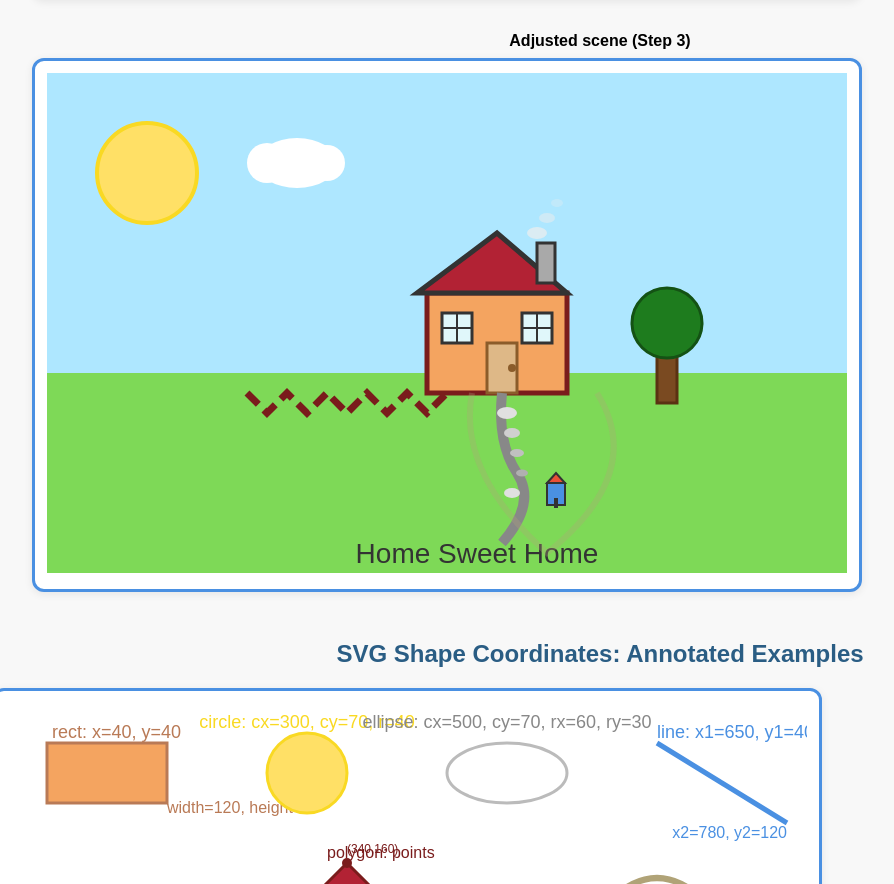
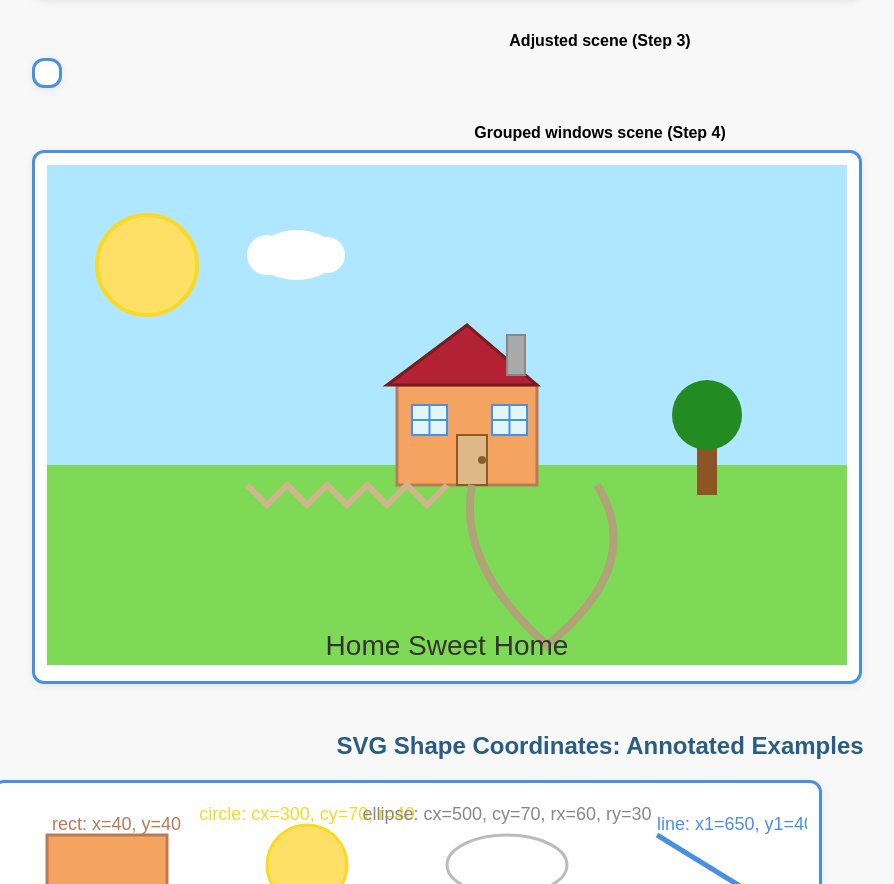
Before and after one commit to sharlenelim21/t04-1, a plain HTML site: page index.html in a window 1280 px wide. Shown: the part 1200-2084 px from the top of the page, without its empty margins (40-934 px from the left). Drawn offline with Linux system fonts and the light colour scheme.

Commit message:
refactor: add fourth SVG with windows grouped via <g> and positioned using translate [AI-assisted]

```diff
--- a/index.html
+++ b/index.html
@@ -182,18 +182,27 @@
 	</figure>
 
 	<!-- Step 3: Adjusted scene -->
+
 	<figure id="scene-adjusted-figure" style="margin-bottom:2em;">
-		<figcaption style="text-align:center;font-weight:bold;margin-bottom:8px;">Adjusted scene (Step 3)</figcaption>
+			<figcaption style="text-align:center;font-weight:bold;margin-bottom:8px;">Adjusted scene (Step 3)</figcaption>
+			<div class="svg-border">
+					<!-- ...existing code... -->
+			</div>
+	</figure>
+
+	<!-- Step 4: Grouped windows scene -->
+	<figure id="scene-grouped-figure" style="margin-bottom:2em;">
+		<figcaption style="text-align:center;font-weight:bold;margin-bottom:8px;">Grouped windows scene (Step 4)</figcaption>
 		<div class="svg-border">
 			<svg
-				id="scene-adjusted"
+				id="scene-grouped"
 				viewBox="0 0 800 500"
 				width="800" height="500"
-				aria-labelledby="svgTitle3 svgDesc3"
+				aria-labelledby="svgTitle4 svgDesc4"
 				role="img"
 			>
-				<title id="svgTitle3">SVG House and Garden Scene (Adjusted)</title>
-				<desc id="svgDesc3">A house and garden scene with improved layout, contrast, and extra details.</desc>
+				<title id="svgTitle4">SVG House and Garden Scene (Grouped Windows)</title>
+				<desc id="svgDesc4">A house and garden scene with windows refactored into a reusable group.</desc>
 				<!-- Sky -->
 				<rect x="0" y="0" width="800" height="300" fill="#aee7ff" />
 				<!-- Grass -->
@@ -204,63 +213,50 @@
 				<ellipse cx="250" cy="90" rx="40" ry="25" fill="#fff" />
 				<circle cx="220" cy="90" r="20" fill="#fff" />
 				<circle cx="280" cy="90" r="18" fill="#fff" />
-				<!-- Tree trunk and foliage, shifted left for balance -->
-				<g transform="translate(-40,0)"><rect x="650" y="270" width="20" height="60" fill="#7a4a21" stroke="#5a3212" stroke-width="3" />
-				<circle cx="660" cy="250" r="35" fill="#1e7c1e" stroke="#145214" stroke-width="3" /></g>
-				<!-- House group, shifted right for balance -->
-				<g transform="translate(30,0)">
-					<!-- House body: higher contrast, thicker stroke -->
-					<rect x="350" y="220" width="140" height="100" fill="#f4a460" stroke="#7a1c1c" stroke-width="5" />
-					<!-- Roof: more contrast, thicker stroke -->
-					<polygon points="340,220 420,160 490,220" fill="#b22234" stroke="#333" stroke-width="5" />
-					<!-- Chimney: thicker stroke -->
-					<rect x="460" y="170" width="18" height="40" fill="#a9a9a9" stroke="#333" stroke-width="3" />
-					<!-- Door: thicker stroke -->
-					<rect x="410" y="270" width="30" height="50" fill="#deb887" stroke="#8b5c2a" stroke-width="3" />
-					<!-- Door knob -->
-					<circle cx="435" cy="295" r="4" fill="#8b5c2a" />
-					<!-- Windows: higher contrast, thicker stroke -->
-					<rect x="365" y="240" width="30" height="30" fill="#e0f7fa" stroke="#333" stroke-width="3" />
-					<rect x="445" y="240" width="30" height="30" fill="#e0f7fa" stroke="#333" stroke-width="3" />
-					<!-- Window panes -->
-					<line x1="380" y1="240" x2="380" y2="270" stroke="#333" stroke-width="2" />
-					<line x1="365" y1="255" x2="395" y2="255" stroke="#333" stroke-width="2" />
-					<line x1="460" y1="240" x2="460" y2="270" stroke="#333" stroke-width="2" />
-					<line x1="445" y1="255" x2="475" y2="255" stroke="#333" stroke-width="2" />
-					<!-- Curved stone footpath to door -->
-					<path d="M425,320 Q420,370 440,400 Q460,430 425,470" fill="none" stroke="#888" stroke-width="10" />
-					<!-- Stones on path -->
-					<ellipse cx="430" cy="340" rx="10" ry="6" fill="#e0e0e0" />
-					<ellipse cx="435" cy="360" rx="8" ry="5" fill="#d0d0d0" />
-					<ellipse cx="440" cy="380" rx="7" ry="4" fill="#c0c0c0" />
-					<ellipse cx="445" cy="400" rx="6" ry="3.5" fill="#b0b0b0" />
-					<ellipse cx="435" cy="420" rx="8" ry="5" fill="#e0e0e0" />
-					<!-- Mailbox near path -->
-					<rect x="470" y="410" width="18" height="22" fill="#4a90e2" stroke="#333" stroke-width="2" />
-					<polygon points="470,410 479,400 488,410" fill="#e94f37" stroke="#333" stroke-width="2" />
-					<rect x="477" y="425" width="4" height="10" fill="#333" />
-					<!-- Caption -->
-					<text x="400" y="490" text-anchor="middle" font-size="28" fill="#333" font-family="Arial, sans-serif">Home Sweet Home</text>
-				</g>
-				<!-- Fence: dashed stroke, higher contrast -->
-				<polyline points="200,320 220,340 240,320 260,340 280,320 300,340 320,320 340,340 360,320 380,340 400,320" fill="none" stroke="#7a1c1c" stroke-width="7" stroke-dasharray="16 8" />
-				<!-- Curved garden path (original, faded for clarity) -->
-				<path d="M425,320 Q410,400 500,480 Q600,400 550,320" fill="none" stroke="#b0a377" stroke-width="6" opacity="0.3" />
-				<!-- Chimney smoke: subtle ellipses -->
-				<ellipse cx="490" cy="160" rx="10" ry="6" fill="#eee" opacity="0.7" />
-				<ellipse cx="500" cy="145" rx="8" ry="5" fill="#eee" opacity="0.5" />
-				<ellipse cx="510" cy="130" rx="6" ry="4" fill="#eee" opacity="0.3" />
+				<!-- Tree trunk (rect) -->
+				<rect x="650" y="270" width="20" height="60" fill="#8d5524" />
+				<!-- Tree foliage (circle) -->
+				<circle cx="660" cy="250" r="35" fill="#228b22" />
+				<!-- House body (rect) -->
+				<rect x="350" y="220" width="140" height="100" fill="#f4a460" stroke="#b97a56" stroke-width="3" />
+				<!-- Roof (polygon) -->
+				<polygon points="340,220 420,160 490,220" fill="#b22234" stroke="#7a1c1c" stroke-width="3" />
+				<!-- Chimney (rect) -->
+				<rect x="460" y="170" width="18" height="40" fill="#a9a9a9" stroke="#888" stroke-width="2" />
+				<!-- Door (rect) -->
+				<rect x="410" y="270" width="30" height="50" fill="#deb887" stroke="#8b5c2a" stroke-width="2" />
+				<!-- Door knob (circle) -->
+				<circle cx="435" cy="295" r="4" fill="#8b5c2a" />
+				<!-- Windows grouped for reuse -->
+				<!--
+					Grouping benefit: <g id="window"> defines a reusable window with mullions, so we can place multiple identical windows using <use> and transform.
+					This makes maintenance and updates easier.
+				-->
+				<defs>
+					<g id="window">
+						<rect x="0" y="0" width="35" height="30" fill="#e0f7fa" stroke="#4a90e2" stroke-width="2" />
+						<!-- Vertical mullion -->
+						<line x1="17.5" y1="0" x2="17.5" y2="30" stroke="#4a90e2" stroke-width="2" />
+						<!-- Horizontal mullion -->
+						<line x1="0" y1="15" x2="35" y2="15" stroke="#4a90e2" stroke-width="2" />
+					</g>
+				</defs>
+				<!-- Place first window at (365,240) using translate -->
+				<use href="#window" transform="translate(365,240)" />
+				<!-- Place second window at (445,240) using translate -->
+				<use href="#window" transform="translate(445,240)" />
+				<!-- Window panes (lines) are now part of the group -->
+				<!-- Fence (polyline) -->
+				<polyline points="200,320 220,340 240,320 260,340 280,320 300,340 320,320 340,340 360,320 380,340 400,320" fill="none" stroke="#d2b48c" stroke-width="6" />
+				<!-- Curved garden path (path) -->
+				<path d="M425,320 Q410,400 500,480 Q600,400 550,320" fill="none" stroke="#b0a377" stroke-width="8" />
+				<!-- Caption (text) -->
+				<text x="400" y="490" text-anchor="middle" font-size="28" fill="#333" font-family="Arial, sans-serif">Home Sweet Home</text>
 			</svg>
 			<style>
-				/* Scoped styles for adjusted scene only */
-				#scene-adjusted polyline {
-					stroke-dasharray: 16 8;
-				}
-				#scene-adjusted text {
+				/* Scoped styles for grouped windows scene only */
+				#scene-grouped text {
 					font-family: Arial, sans-serif;
-				}
-				#scene-adjusted .mailbox {
-					filter: drop-shadow(0 2px 2px #888);
 				}
 			</style>
 		</div>
```
